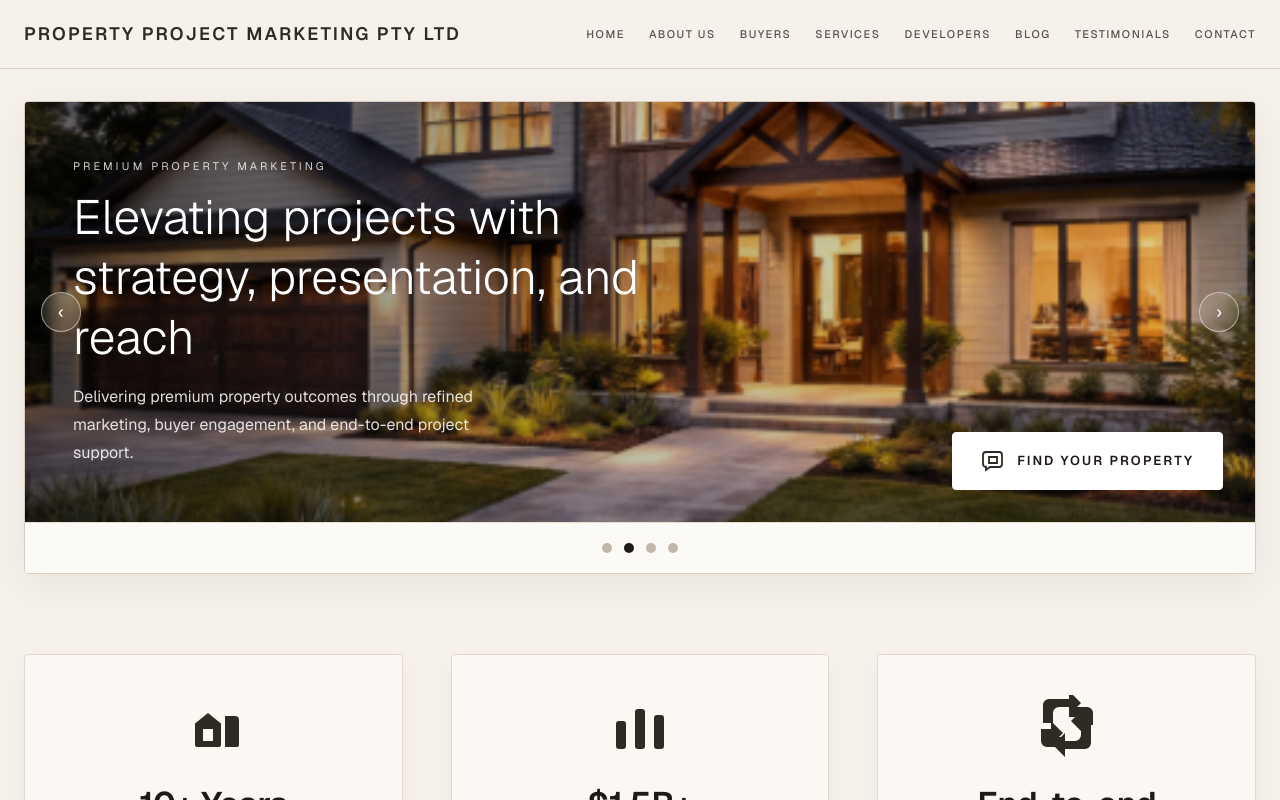
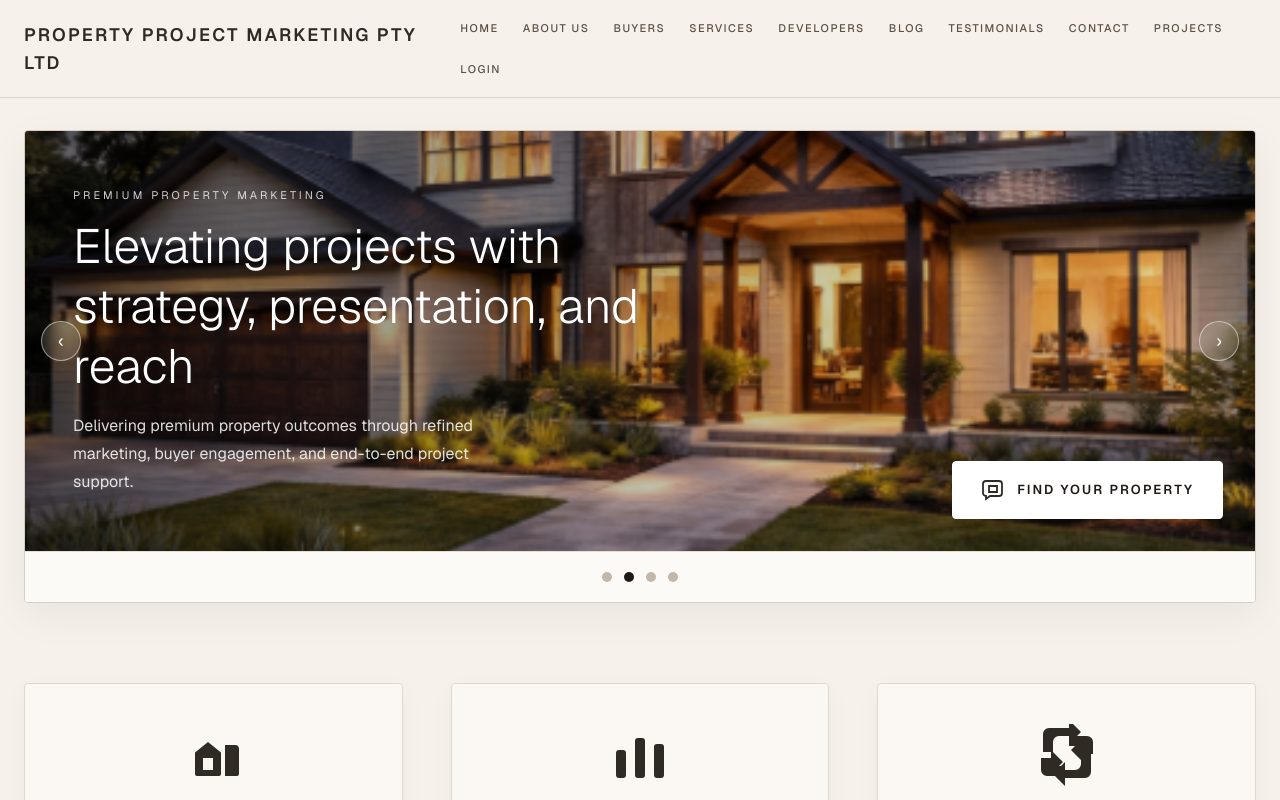
Before and after one commit to nedgerrard-ctrl/Propertied, a Next.js app in the folder ppm/: page / in a window 1280 px wide. Shown: the top 800 px of the page. Built offline with nearby package versions, Linux system fonts and the light colour scheme.

Commit message:
added buttons for login and projects

```diff
--- a/ppm/app/about/page.tsx
+++ b/ppm/app/about/page.tsx
@@ -23,6 +23,8 @@ export default function AboutPage() {
           <a href="#">Blog</a>
           <a href="#">Testimonials</a>
           <a href="#">Contact</a>
+          <a href="#">Projects</a>
+          <a href="#">Login</a>
         </nav>
       </header>
 
--- a/ppm/app/page.tsx
+++ b/ppm/app/page.tsx
@@ -110,6 +110,12 @@ export default function Home() {
             <a href="/contact" className="transition hover:text-[#1f1a17]">
               Contact
             </a>
+            <a href="#" className="transition hover:text-[#1f1a17]">
+              Projects
+            </a>
+            <a href="/#" className="transition hover:text-[#1f1a17]">
+              Login
+            </a>
           </nav>
         </div>
       </header>
```
